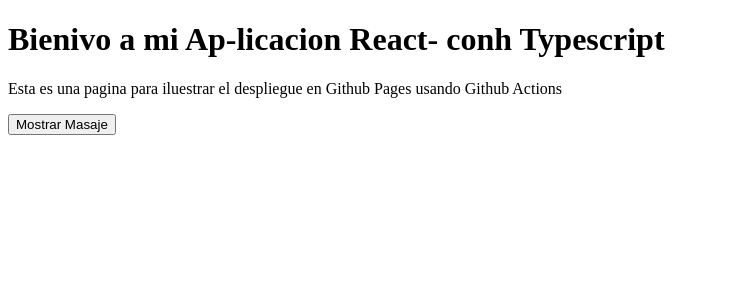
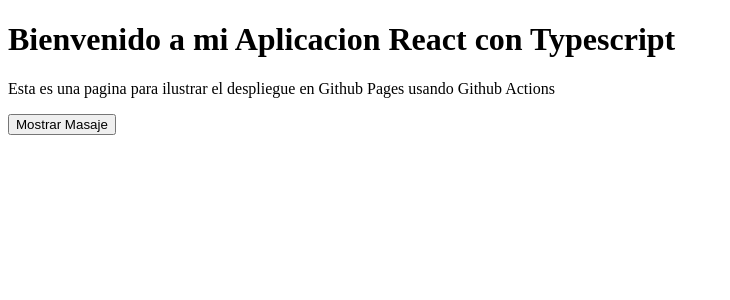
Before and after one commit to gauris26/currency-converter-app, a React (Create React App) app: page / in a window 1280 px wide. Shown: the top 300 px of the page, without its empty margins (0-730 px from the left). Built offline with nearby package versions, Linux system fonts and the light colour scheme.

Commit message:
Minor copy fix

```diff
--- a/src/App.tsx
+++ b/src/App.tsx
@@ -6,10 +6,11 @@
   const toggleMessage = () => {
     setShowMessage(!showMessage);
   }
+
   return (
     <div className="App">
-        <h1>Bienivo a mi Ap-licacion React- conh Typescript</h1>
-        <p>Esta es una pagina para iluestrar el despliegue en Github Pages usando Github Actions</p>
+        <h1>Bienvenido a mi Aplicacion React con Typescript</h1>
+        <p>Esta es una pagina para ilustrar el despliegue en Github Pages usando Github Actions</p>
 
         <button onClick={toggleMessage}>
           {showMessage ? "Ocultar Mensaje" : "Mostrar Masaje"}
```
